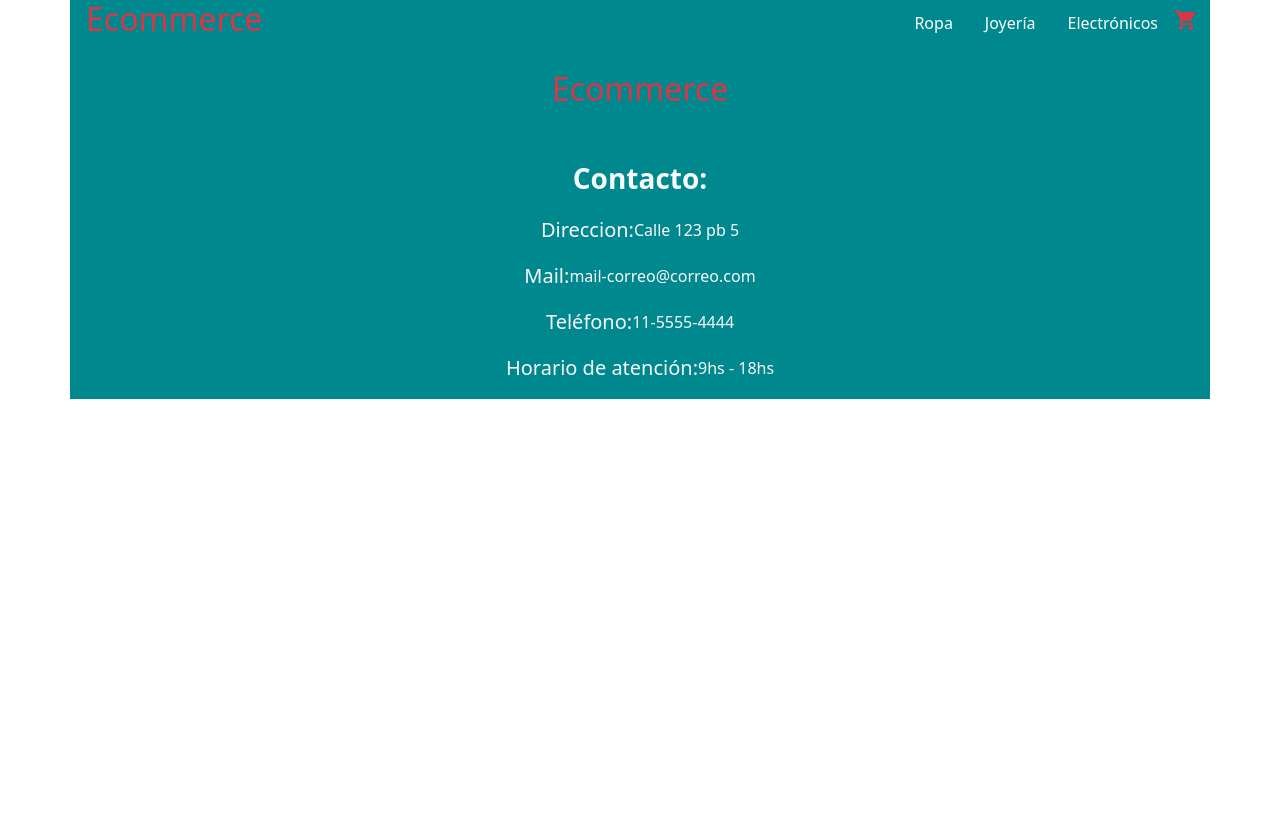
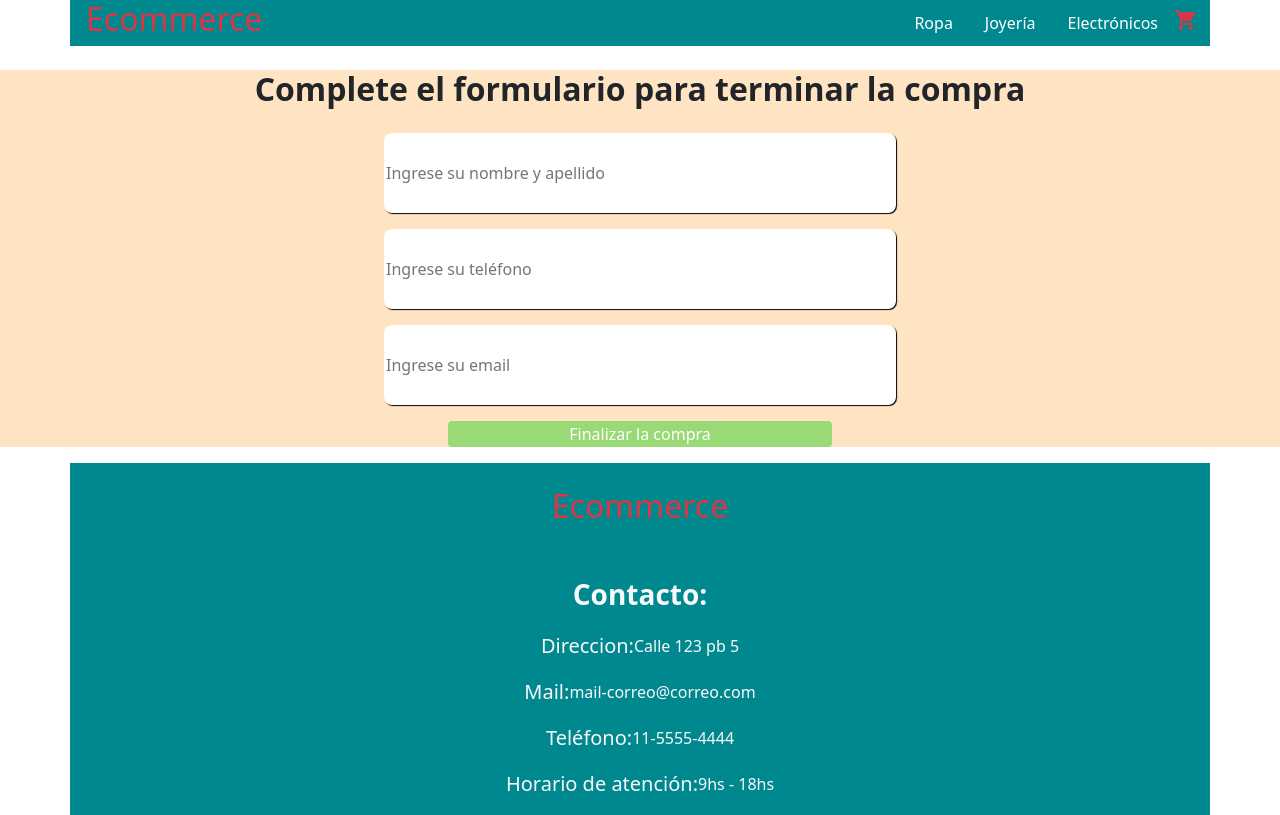
Before and after one commit to PablodelaTorre/trabajo-react-js-firebase, a React (Create React App) app: page /formulario in a window 1280 px wide. Built offline with nearby package versions, Linux system fonts and the light colour scheme.

Commit message:
Funcionamiento formulario compras terminado

```diff
--- a/src/App.js
+++ b/src/App.js
@@ -8,6 +8,7 @@ import { BrowserRouter, Route, Routes } from 'react-router-dom'
 import Carrito from './components/Carrito'
 import Footer from './components/Footer'
 import MiProvider from "./context/CartContext"
+import Formulario from './components/Formulario'
 
 
 const App = () => {
@@ -22,6 +23,7 @@ const App = () => {
           <Route path="/category/:categoryId" element={<ItemListContainer greeting="Productos:"/>}/>
           <Route path="/item/:itemId" element={<ItemDetailContainer/>}/>
           <Route path="/carrito" element={<Carrito/>}/>
+          <Route path="/formulario" element={<Formulario/>}/>
         </Routes>
         <Footer/>
       </MiProvider>
--- a/src/components/Carrito.js
+++ b/src/components/Carrito.js
@@ -1,11 +1,13 @@
 import React, {useContext} from 'react'
 import { contexto } from '../context/CartContext'
 import { Link } from 'react-router-dom'
+import Formulario from './Formulario'
 
 
 const Carrito = () => {
 
     const {carrito, removeItem, clear, calcCantidad, calcPrecioTotal} = useContext(contexto)
+
 
 
     if (carrito == 0){
@@ -46,9 +48,9 @@ const Carrito = () => {
                     </button>
                 </div>
                 <div className='d-flex justify-content-center my-3'>
-                    <button className='terminar-compra'>
+                    <Link className='terminar-compra text-decoration-none d-flex justify-content-center' to="/formulario">
                             <p>Terminar compra</p>
-                    </button>
+                    </Link>
                 </div>
             </>
         )
--- /dev/null
+++ b/src/components/Formulario.js
@@ -0,0 +1,81 @@
+import React, { useContext, useState } from 'react'
+import { contexto } from '../context/CartContext'
+import { db } from '../firebase.js'
+import { collection, serverTimestamp, addDoc } from "firebase/firestore"
+import { toast } from 'react-toastify'
+
+const Formulario = () => {
+
+    const { carrito, calcPrecioTotal, clear } = useContext(contexto)
+
+    const [nombre, setNombre] = useState()
+    const [telefono, setTelefono] = useState()
+    const [email, setEmail] = useState()
+
+    const handleChangeNombre = (e) =>{
+        const value = e.target.value
+        setNombre(value)
+    }
+
+    const handleChangeTelefono = (e) =>{
+        const value = e.target.value
+        setTelefono(value)
+    }
+
+    const handleChangeEmail = (e) =>{
+        const value = e.target.value
+        setEmail(value)
+    }
+
+    const onSubmit = (e) => {
+        e.preventDefault()
+    }
+
+    const terminarCompra = () =>{
+        if(nombre !== "" && telefono !== "" && email !== ""){
+            const orden = {
+                buyer : {
+                    name:nombre,
+                    phone:telefono,
+                    email:email
+                },
+                items:carrito,
+                date:serverTimestamp(),
+                total:calcPrecioTotal()
+            }
+            const ordenesCollection = collection(db, "ventas")
+            const pedido = addDoc(ordenesCollection,orden)
+
+            pedido.then(res=>{toast.success("Finalizo la compra")}).catch(error=>{toast.error("Hubo un error")})
+
+            setNombre("")
+            setTelefono("")
+            setEmail("")
+            clear()
+        } else {
+            toast.error("Debe completar todos los campos del formulario")
+        }
+    }
+
+    return (
+        <form action="" onSubmit={onSubmit} className='formulario-compra mt-4'>
+            <div className='d-flex justify-content-center my-3'>
+                <h2 className='fs-2 fw-bold'>Complete el formulario para terminar la compra</h2>
+            </div>
+            <div className='d-flex justify-content-center my-3'>
+                <input className='form-nombre' type="text" value={nombre} onChange={handleChangeNombre} name='nombre' placeholder='Ingrese su nombre y apellido'/>
+            </div>
+            <div className='d-flex justify-content-center my-3'>
+                <input className='form-telefono' type="text" value={telefono} onChange={handleChangeTelefono} name='telefono' placeholder='Ingrese su teléfono'/>
+            </div>
+            <div className='d-flex justify-content-center my-3'>
+                <input className='form-email' type="email" value={email} onChange={handleChangeEmail} name='email' placeholder='Ingrese su email'/>
+            </div>
+            <div className='d-flex justify-content-center my-3'>
+                <button className='boton-terminado' onClick={terminarCompra}>Finalizar la compra</button>
+            </div>
+        </form>
+    )
+}
+
+export default Formulario
--- a/src/context/CartContext.js
+++ b/src/context/CartContext.js
@@ -49,14 +49,28 @@ const MiProvider = ({ children }) => {
         return precioTotal;
     }
 
+    const [form, setForm] = useState({})
+
+    const handleChange = (e) =>{
+        const {name, value} = e.target
+        setForm({
+            ...form,
+            [name]: value
+        })
+    }
+
     const valorDelContexto = {
         carrito,
         addItem,
         clear,
         removeItem,
         calcCantidad: calcCantidad,
-        calcPrecioTotal: calcPrecioTotal
+        calcPrecioTotal: calcPrecioTotal,
+        handleChange,
+        form
     }
+
+
 
     return (
         <Provider value={valorDelContexto}>
--- a/src/index.css
+++ b/src/index.css
@@ -264,8 +264,9 @@ body {
     font-size: 0.8rem;
   }
 
-  .terminar-compra > p{
+  .terminar-compra > {
     font-size: 1rem;
+    color: white;
   }
 
   .contenedor-carrito{
@@ -314,7 +315,7 @@ body {
   border-radius: 0.4rem;
   height: 6vh;
   width: 18vw;
-  background-color: rgba(255, 60, 0, 0.7);
+  background-color: rgba(68, 33, 23, 0.7);
   border: none;
   color: white;
   transition: 0.4s;
@@ -343,3 +344,39 @@ body {
   padding: 0px;
   margin: 1rem 0rem;
 }
+
+.form-nombre{
+  width: 40vw;
+  border: none;
+  box-shadow: 1px 1px 1px;
+  border-radius: 0.5rem;
+  height: 10vh;
+}
+
+.form-telefono{
+  width: 40vw;
+  border: none;
+  box-shadow: 1px 1px 1px;
+  border-radius: 0.5rem;
+  height: 10vh;
+}
+
+.form-email{
+  width: 40vw;
+  border: none;
+  box-shadow: 1px 1px 1px;
+  border-radius: 0.5rem;
+  height: 10vh;
+}
+
+.formulario-compra{
+  background-color: bisque;
+}
+
+.boton-terminado{
+  width: 30vw;
+  border: none;
+  border-radius: 0.25rem;
+  color: white;
+  background-color: rgba(0, 200, 0, 0.4);
+}
```
